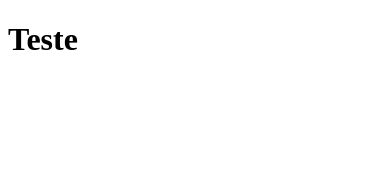
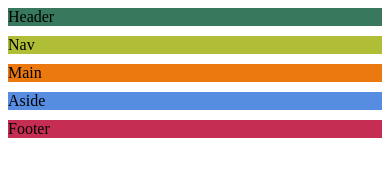
Before and after one commit to mvmede/auladeresponsivo, a plain HTML site: page index.html in a window 390 px wide. Drawn offline with Linux system fonts and the light colour scheme.

Commit message:
responsividade

```diff
--- /dev/null
+++ b/index.css
@@ -0,0 +1,57 @@
+.container {
+
+    display: grid;
+    grid-template-columns: auto;
+    grid-template-rows: repeat (6);
+    gap: 10px;
+    grid-template-areas:
+        "header"
+        "nav"
+        "main"
+        "aside"
+        "footer";
+}
+
+
+header {
+    grid-area:header;
+    background-color: rgb(56, 121, 94);
+}
+
+nav {
+    grid-area:nav;
+    background-color: rgb(175, 189, 55);
+}
+
+main {
+    grid-area:main;
+    background-color: rgb(235, 121, 15);
+}
+
+aside {
+    grid-area:aside;
+    background-color: rgb(86, 141, 224);
+}
+
+footer {
+    grid-area:footer;
+    background-color: rgb(197, 45, 83);
+}
+
+
+@media screen and (min-width: 1024px) {
+
+    .container {
+
+        grid-template-columns: 100px auto 100px;
+        grid-template-rows: repeat (6,100px);
+        gap: 10px;
+        grid-template-areas:
+            "header header header"
+            "nav nav nav"
+            "main main aside"
+            "footer footer footer";
+
+    }
+
+}
--- a/index.html
+++ b/index.html
@@ -1,15 +1,24 @@
 <!DOCTYPE html>
 <html lang="en">
+
 <head>
     <meta charset="UTF-8">
     <meta name="viewport" content="width=device-width, initial-scale=1.0">
     <title>Responsivo</title>
+    <link rel="stylesheet" href="index.css">
 </head>
+
 <body>
+    <div class="container">
+        <header>Header</header>
+        <nav>Nav</nav>
+        <main>Main</main>
+        <aside>Aside</aside>
+        <footer>Footer</footer>
+    </div>
 
-
-    <h1>Teste</h1>
 
 
 </body>
+
 </html>
```
